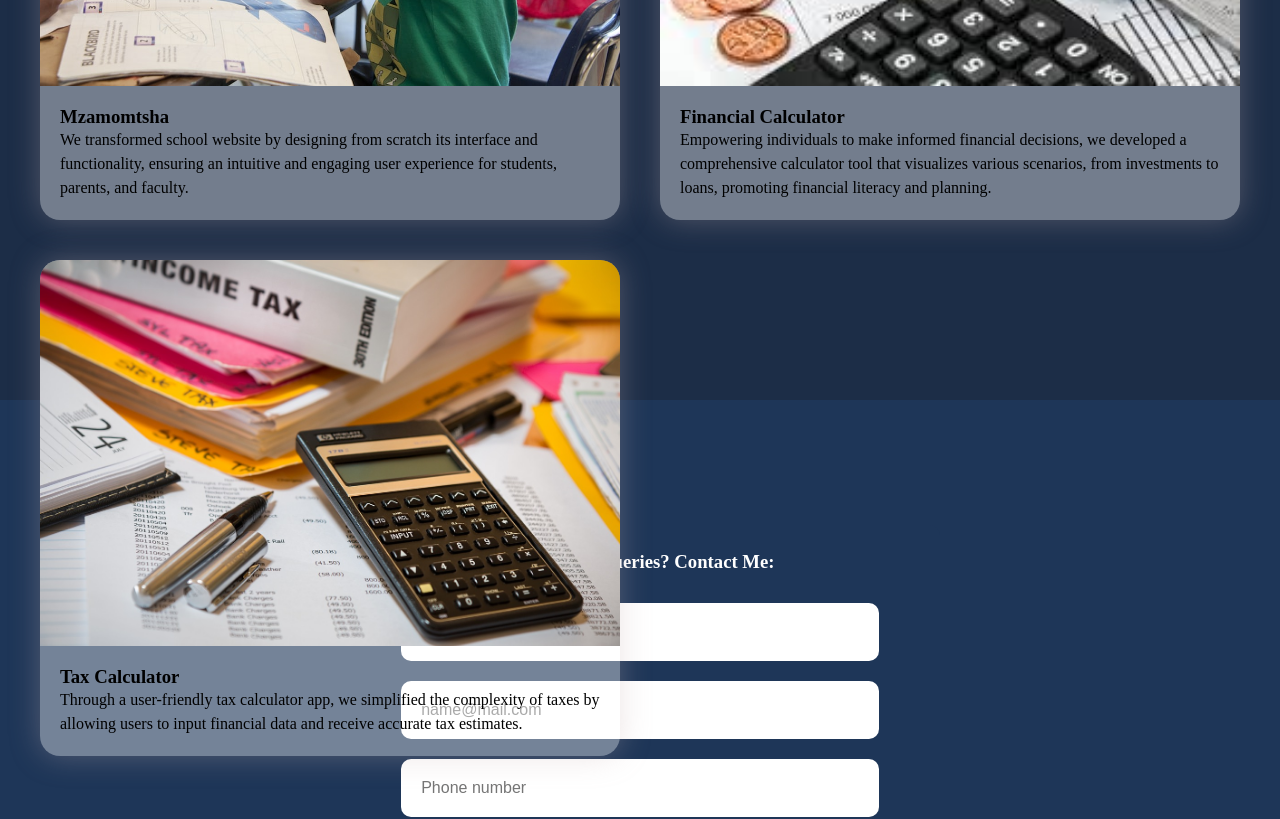
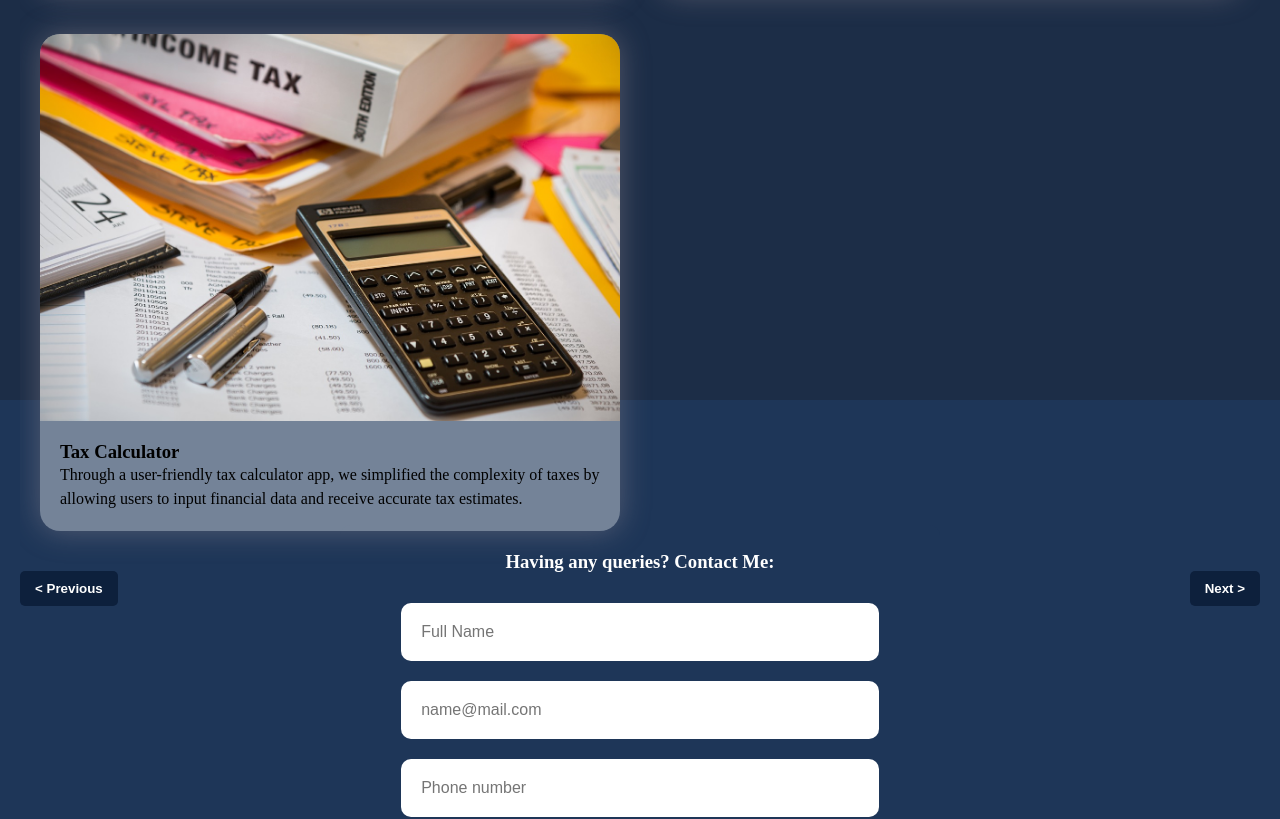
Before and after one commit to Kanyiso-Madlebe/vite-test, a React (Vite) app: page / in a window 1280 px wide. Shown: the part 2000-2819 px from the top of the page. Built offline with nearby package versions, Linux system fonts and the light colour scheme.

Commit message:
Changes to be committed: 	modified:   src/pages/contact.jsx 	modified:   src/pages/projects.jsx 	modified:   src/style/contact.css 	modified:   src/style/projects.css

```diff
--- a/src/pages/contact.jsx
+++ b/src/pages/contact.jsx
@@ -1,5 +1,5 @@
 import React, { useState } from 'react';
-import emailjs from 'emailjs-com'; // Updated import
+import emailjs from 'emailjs-com';
 import '../style/contact.css';
 
 function Contact() {
@@ -45,8 +45,17 @@ function Contact() {
     event.preventDefault();
 
     if (validateForm()) {
+      const formData = {
+        to_name: 'Recipient Name', // Replace with the recipient's name
+        from_name: 'Your Name',    // Replace with your name
+        name: name,
+        email: email,
+        phone: phone,
+        message: message,
+      };
+
       emailjs
-        .sendForm('service_i1ym6bi', 'template_1ud1lrl', event.target, 'JKTLXejG5gWOgOS3b')
+        .sendForm('service_418kf8u', 'template_f1av4bc', event.target, 'f4Du8qRs57A9YQRWG')
         .then(
           (result) => {
             console.log('EmailJS Success:', result.text);
@@ -73,6 +82,7 @@ function Contact() {
         );
     }
   };
+
 
   const isValidEmail = (email) => {
     // Basic email validation (you can use a library for more robust validation)
@@ -104,7 +114,7 @@ function Contact() {
           />
           <span className="error">{emailError}</span>
           <input
-            type="text"
+            type="number"
             id="user_phone"
             placeholder="Phone number"
             value={phone}
--- a/src/pages/projects.jsx
+++ b/src/pages/projects.jsx
@@ -1,60 +1,103 @@
-import React from 'react';
+import React, { useState } from 'react';
 import '../style/projects.css';
 import MzamomtshaImage from '../images/schW.jpg';
 import FinancialCalculatorImage from '../images/fifi.jpg';
 import TaxCalculatorImage from '../images/tatxtatx.jpg';
 
 function Projects() {
+  // Define an array to hold your project data
+  const projectsData = [
+    {
+      title: 'Mzamomtsha',
+      description: 'We transformed school website by designing from scratch its interface and functionality, ensuring an intuitive and engaging user experience for students, parents, and faculty.',
+      link: 'https://super-quokka-c5659f.netlify.app/',
+      image: MzamomtshaImage,
+    },
+    {
+      title: 'Financial Calculator',
+      description: 'Empowering individuals to make informed financial decisions, we developed a comprehensive calculator tool that visualizes various scenarios, from investments to loans, promoting financial literacy and planning.',
+      link: 'https://github.com/Kanyiso-Madlebe/Squad-converters',
+      image: FinancialCalculatorImage,
+    },
+    {
+      title: 'Tax Calculator',
+      description: 'Through a user-friendly tax calculator app, we simplified the complexity of taxes by allowing users to input financial data and receive accurate tax estimates.',
+      link: 'https://github.com/Kanyiso-Madlebe/Tax-Calculator',
+      image: TaxCalculatorImage,
+    },
+    {
+      title: 'Financial Calculator',
+      description: 'Empowering individuals to make informed financial decisions, we developed a comprehensive calculator tool that visualizes various scenarios, from investments to loans, promoting financial literacy and planning.',
+      link: 'https://github.com/Kanyiso-Madlebe/Squad-converters',
+      image: FinancialCalculatorImage,
+    },
+    {
+      title: 'Tax Calculator',
+      description: 'Through a user-friendly tax calculator app, we simplified the complexity of taxes by allowing users to input financial data and receive accurate tax estimates.',
+      link: 'https://github.com/Kanyiso-Madlebe/Tax-Calculator',
+      image: TaxCalculatorImage,
+    },
+    {
+      title: 'Mzamomtsha',
+      description: 'We transformed school website by designing from scratch its interface and functionality, ensuring an intuitive and engaging user experience for students, parents, and faculty.',
+      link: 'https://super-quokka-c5659f.netlify.app/',
+      image: MzamomtshaImage,
+    },
+  ];
+
+  // State to keep track of the currently visible projects
+  const [visibleProjects, setVisibleProjects] = useState(projectsData.slice(0, 3));
+
+  // Function to handle moving to the next set of projects
+  const showNextProjects = () => {
+    // Calculate the next group of projects to display
+    const startIndex = visibleProjects.length;
+    const endIndex = startIndex + 3;
+    const nextProjects = projectsData.slice(startIndex, endIndex);
+
+    // Update the state with the next group of projects
+    setVisibleProjects(nextProjects);
+  };
+
+  // Function to handle moving to the previous set of projects
+  const showPreviousProjects = () => {
+    // Calculate the previous group of projects to display
+    const endIndex = visibleProjects.length - 3;
+    const startIndex = endIndex - 3;
+    const previousProjects = projectsData.slice(startIndex, endIndex);
+
+    // Update the state with the previous group of projects
+    setVisibleProjects(previousProjects);
+  };
+
   return (
     <section className="projects" id="projects">
       <div className="about-text">
         <h2 className="section-title">Projects</h2>
       </div>
+      <div className="projects-container">
         <div className="cards">
-        {/* Card 1 */}
-        <div className="card card1 card-enter-animation">
+          {visibleProjects.map((project, index) => (
+            <div className="card card-enter-animation" key={index}>
               <div className="container">
-          <a href="https://super-quokka-c5659f.netlify.app/">
-              <img src={MzamomtshaImage} alt="Mzamomtsha" />
+                <a href={project.link}>
+                  <img src={project.image} alt={project.title} />
                 </a>
               </div>
               <div className="details">
-            <h3><a href="https://super-quokka-c5659f.netlify.app/" className="project-link">Mzamomtsha</a></h3>
-            <p>
-              {"We transformed school website by designing from scratch its interface and functionality, ensuring an intuitive and engaging user experience for students, parents, and faculty."}
-            </p>
+                <h3><a href={project.link} className="project-link">{project.title}</a></h3>
+                <p>{project.description}</p>
               </div>
             </div>
-
-        {/* Card 2 */}
-        <div className="card card2 card-enter-animation">
-          <div className="container">
-          <a href="https://github.com/Kanyiso-Madlebe/Squad-converters">
-              <img src={FinancialCalculatorImage} alt="Financial Calculator" />
-            </a>
+          ))}
         </div>
-          <div className="details">
-          <h3><a href="https://github.com/Kanyiso-Madlebe/Squad-converters" className="project-link">Financial Calculator</a></h3>
-            <p>
-              {"Empowering individuals to make informed financial decisions, we developed a comprehensive calculator tool that visualizes various scenarios, from investments to loans, promoting financial literacy and planning."}
-            </p>
-          </div>
-        </div>
-
-        {/* Card 3 */}
-        <div className="card card3 card-enter-animation">
-          <div className="container">
-          <a href="https://github.com/Kanyiso-Madlebe/Tax-Calculator">
-              <img src={TaxCalculatorImage} alt="Tax Calculator" />
-            </a>
-
-          </div>
-          <div className="details">
-          <h3><a href="https://github.com/Kanyiso-Madlebe/Tax-Calculator" className="project-link">Tax Calculator</a></h3>
-            <p>
-              {"Through a user-friendly tax calculator app, we simplified the complexity of taxes by allowing users to input financial data and receive accurate tax estimates."}
-            </p>
-          </div>
+        <div className="arrow-buttons" >
+          <button className="left-arrow" onClick={showPreviousProjects}>
+            &lt; Previous
+          </button>
+          <button className="right-arrow" onClick={showNextProjects}>
+            Next &gt;
+          </button>
         </div>
       </div>
     </section>
--- a/src/style/contact.css
+++ b/src/style/contact.css
@@ -72,7 +72,7 @@ form button {
     }
 }
 .confirmation-message {
-    background: #4caf4fc2;
+    background: #4caf4f8a;
     color: white;
     padding: 10px 20px;
     border-radius: 5px;
--- a/src/style/projects.css
+++ b/src/style/projects.css
@@ -1,24 +1,22 @@
-.projects{
+.projects {
   background: #0c1e3aee;
   height: 100vh;
   display: grid;
   place-items: center center;
   padding: 20px;
+}
 
+.cards {
+  display: grid;
+  grid-template-columns: repeat(auto-fit, minmax(400px, 1fr));
+  padding: 20px;
+  grid-gap: 40px;
 }
-.cards{
-  display: grid;
-  grid-template-columns: repeat(auto-fit,
-  minmax(400px, 1fr));
-  padding: 20px;
-  grid-gap:40px;
 
-}
 .card {
   background-color: #ffffff62;
   border-radius: 20px;
   box-shadow: 0 0 30px rgba(199, 174, 174, 0.336);
-  transform-style: preserve-3d;
   transition: transform 0.5s;
   cursor: pointer;
 }
@@ -30,17 +28,16 @@
   background-color: #ffffff9d;
 }
 
-.container{
-    position:relative;
-    clip-path: polygon(0 0,100% 0, 100%
-    85% 0 100%);
+.container {
+  position: relative;
 }
-img{
+
+img {
   width: 100%;
   display: block;
   border-radius: 20px 20px 0 0;
+
 }
-
 
 .details {
   padding: 20px;
@@ -52,42 +49,46 @@ img{
   font-size: 24px;
   margin-bottom: 10px;
 }
-.about-text h2{
+
+.about-text h2 {
   text-align: center;
   margin-bottom: 2px;
   font-size: 50px;
   color: #fff;
 }
+
 .details p {
   font-size: 16px;
   line-height: 1.5;
   margin-bottom: 0;
 }
+
 .project-link {
   color: black;
   text-decoration: none; /* Optional: Remove the underline */
 }
+
 /* Responsive adjustments for small screens */
 @media screen and (max-width: 768px) {
   .cards {
     grid-template-columns: 1fr;
-      background: #3A547A;
-
+    background: #3a547a;
   }
 
   .card {
     margin: 0px auto;
+  }
 
-  }
   .projects {
-    margin-bottom: 940px;
-    background: #3A547A;
-    height: 57vh;
+    background: #3a547a;
+    height: 220vh; /* Set height to cover the entire viewport */
     display: grid;
     place-items: center center;
     padding: 0px;
+    margin-bottom: 0; /* Remove the margin-bottom */
   }
 }
+
 .card-enter-animation {
   animation: slide-in 0.5s ease forwards;
 }
@@ -102,8 +103,8 @@ img{
     transform: translateX(0);
   }
 }
+
 .card {
-  /* ... existing card styles ... */
   transform-style: preserve-3d;
   transition: transform 0.5s;
   cursor: pointer;
@@ -112,3 +113,41 @@ img{
 .flipped {
   transform: rotateY(180deg);
 }
+
+.projects-container {
+  width: 100%; /* Set a fixed width for the container */
+  overflow: hidden; /* Hide the overflow to create a viewport for cards */
+  position: relative;
+}
+
+.arrow-buttons {
+  display: flex;
+  justify-content: space-between;
+  margin-top: 20px;
+}
+
+.left-arrow,
+.right-arrow {
+  background-color: #0c1e3aee; /* Background color for arrow buttons */
+  color: white;
+  padding: 10px 15px;
+  border: none;
+  border-radius: 5px;
+  cursor: pointer;
+  transition: background-color 0.3s, color 0.3s;
+}
+
+.left-arrow:hover,
+.right-arrow:hover {
+  background-color: #ffffff62; /* Hover background color */
+  color: black; /* Hover text color */
+}
+
+/* Additional styles for the left and right arrow buttons */
+.left-arrow {
+  margin-right: 10px;
+}
+
+.right-arrow {
+  margin-left: 10px;
+}
```
Lines whose indentation alone changed are shown as unchanged.
